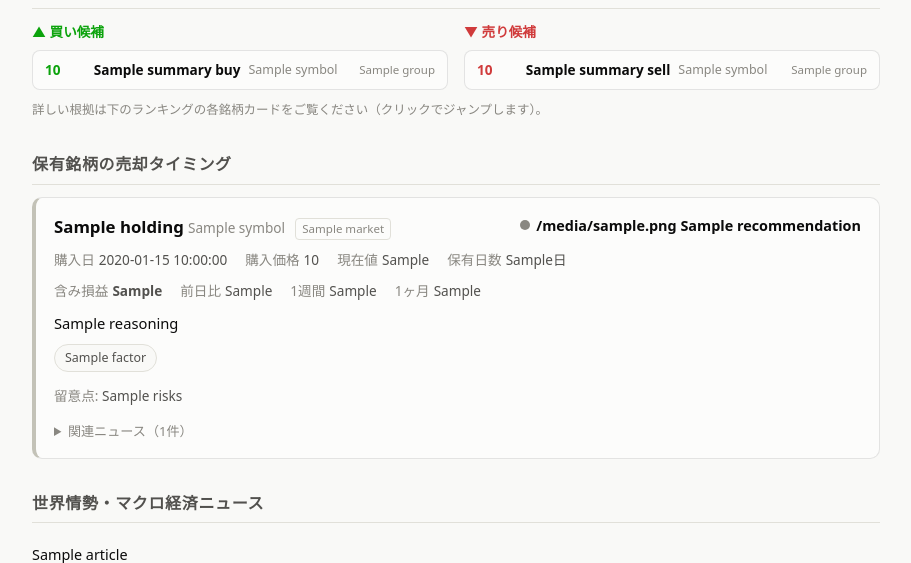
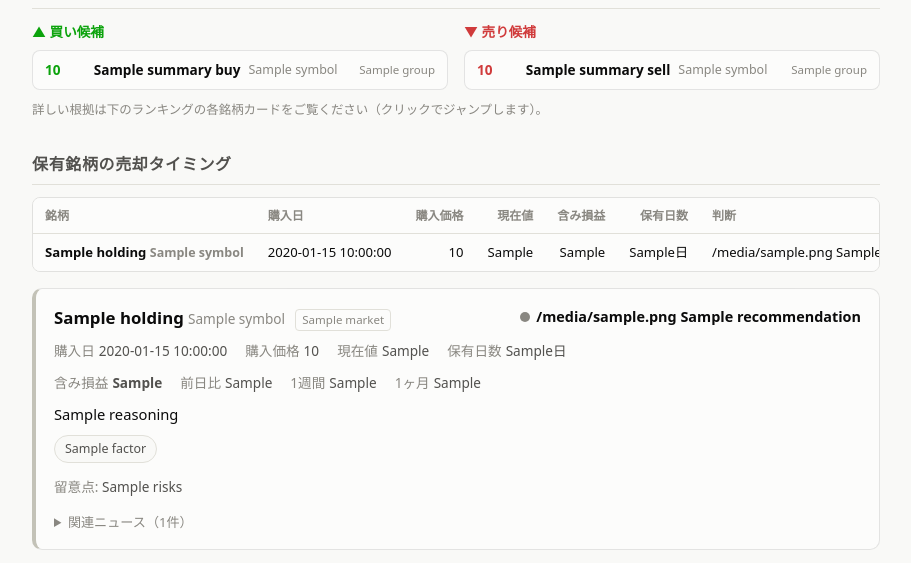
Before and after one commit to z1170099-code/invest-dashboard, a Python web app: template templates/report.html.jinja in a window 1280 px wide. Shown: the part 251-814 px from the top of the page, without its empty margins (184-1095 px from the left). Run offline with Jinja, Linux system fonts and the light colour scheme; the template is opened without the code that fills it: most values are stand-ins (such as "Sample title", 1, 10 or a date in 2020).

Commit message:
Add portfolio overview table for at-a-glance holdings status

```diff
--- a/templates/report.html.jinja
+++ b/templates/report.html.jinja
@@ -237,6 +237,46 @@
     margin: 10px 0 0;
   }
 
+  .portfolio-table-wrap {
+    overflow-x: auto;
+    margin-bottom: 16px;
+    border: 1px solid var(--border);
+    border-radius: 8px;
+  }
+  .portfolio-table {
+    width: 100%;
+    border-collapse: collapse;
+    font-size: 0.82rem;
+    background: var(--surface-1);
+    white-space: nowrap;
+  }
+  .portfolio-table th, .portfolio-table td {
+    padding: 8px 12px;
+    text-align: left;
+    border-bottom: 1px solid var(--gridline);
+  }
+  .portfolio-table th {
+    color: var(--text-muted);
+    font-weight: 600;
+    font-size: 0.75rem;
+  }
+  .portfolio-table tbody tr:last-child td { border-bottom: none; }
+  .portfolio-table td.num, .portfolio-table th.num {
+    text-align: right;
+    font-variant-numeric: tabular-nums;
+  }
+  .portfolio-row-link {
+    color: var(--text-primary);
+    text-decoration: none;
+    font-weight: 600;
+  }
+  .portfolio-row-link:hover { text-decoration: underline; }
+  .gain-up { color: var(--status-good); }
+  .gain-down { color: var(--status-critical); }
+  .status-good-text { color: var(--status-good); font-weight: 600; }
+  .status-critical-text { color: var(--status-critical); font-weight: 600; }
+  .status-muted-text { color: var(--text-muted); font-weight: 600; }
+
   .status-chip {
     display: inline-flex;
     align-items: center;
@@ -390,7 +430,7 @@
   </section>
 
   {% macro holding_card(h) %}
-    <div class="card status-{{ h.status_key }}">
+    <div class="card status-{{ h.status_key }}" id="holding-{{ h.symbol }}-{{ h.purchase_date }}">
       <div class="card-head">
         <div>
           <span class="name">{{ h.name }}</span>
@@ -446,6 +486,41 @@
   <section>
     <h2>保有銘柄の売却タイミング</h2>
     {% if holdings %}
+    <div class="portfolio-table-wrap">
+      <table class="portfolio-table">
+        <thead>
+          <tr>
+            <th>銘柄</th>
+            <th>購入日</th>
+            <th class="num">購入価格</th>
+            <th class="num">現在値</th>
+            <th class="num">含み損益</th>
+            <th class="num">保有日数</th>
+            <th>判断</th>
+          </tr>
+        </thead>
+        <tbody>
+          {% for h in holdings %}
+          <tr>
+            <td>
+              <a class="portfolio-row-link" href="#holding-{{ h.symbol }}-{{ h.purchase_date }}">
+                {{ h.name }} <span class="summary-symbol">{{ h.symbol }}</span>
+              </a>
+            </td>
+            <td>{{ h.purchase_date or "—" }}</td>
+            <td class="num">{{ h.purchase_price if h.purchase_price is not none else "—" }}</td>
+            <td class="num">{{ h.latest_close if h.latest_close is not none else "—" }}</td>
+            <td class="num gain-{{ 'up' if (h.gain_loss_pct or 0) > 0 else ('down' if (h.gain_loss_pct or 0) < 0 else '') }}">{{ h.gain_loss_display }}</td>
+            <td class="num">{{ h.holding_days if h.holding_days is not none else "—" }}日</td>
+            <td>
+              <span class="status-{{ h.status_key }}-text">{{ h.status_icon }} {{ h.recommendation }}</span>
+            </td>
+          </tr>
+          {% endfor %}
+        </tbody>
+      </table>
+    </div>
+
     {% for h in holdings %}
       {{ holding_card(h) }}
     {% endfor %}
```
